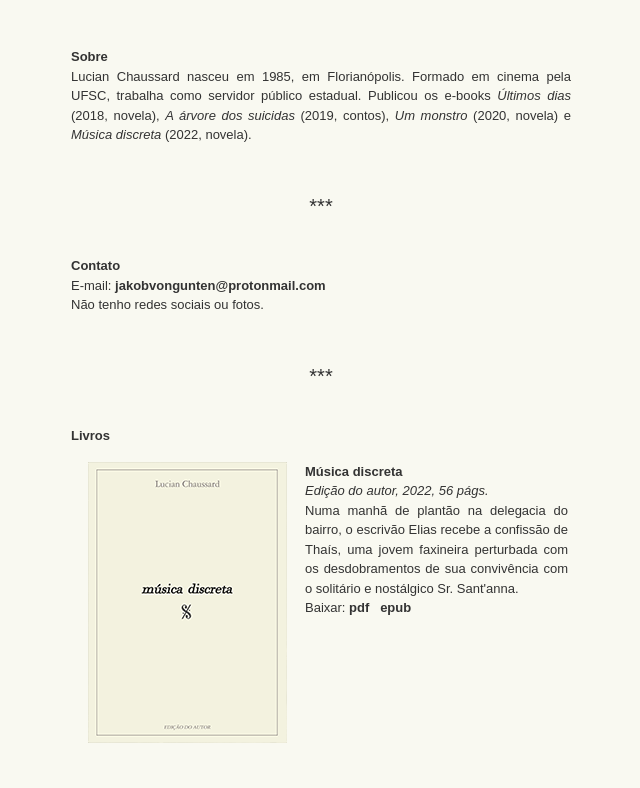
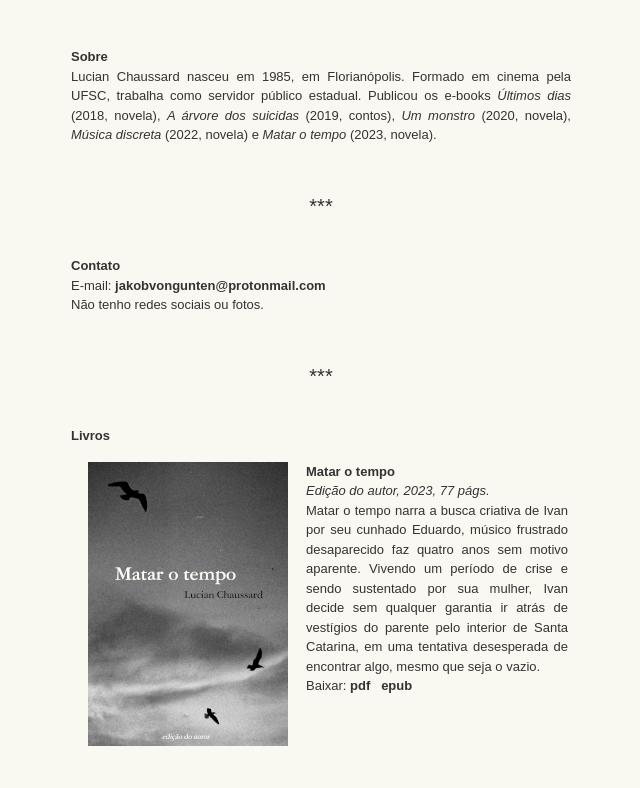
Before and after one commit to jakobvongunten/lucianchaussard, a plain HTML site: page index.html in a window 1280 px wide. Shown: the part 220-1008 px from the top of the page, without its empty margins (319-959 px from the left). Drawn offline with Linux system fonts and the light colour scheme.

Commit message:
Inclusão de Matar o tempo.
inclusão de Matar o tempo.

```diff
--- a/index.html
+++ b/index.html
@@ -68,7 +68,7 @@ h1 {
 
 <p style="text-align:center;"><img src="https://raw.githubusercontent.com/jakobvongunten/lucianchaussard/main/imagens/lobo.png"></p><br>
 
-<p style="text-align:justify;" id="sobre"><br><strong>Sobre</strong><br>Lucian Chaussard nasceu em 1985, em Florianópolis. Formado em cinema pela UFSC, trabalha como servidor público estadual. Publicou os e-books <em>Últimos dias</em> (2018, novela), <em>A árvore dos suicidas</em> (2019, contos), <em>Um monstro</em> (2020, novela) e <em>Música discreta</em> (2022, novela).</p><br>
+<p style="text-align:justify;" id="sobre"><br><strong>Sobre</strong><br>Lucian Chaussard nasceu em 1985, em Florianópolis. Formado em cinema pela UFSC, trabalha como servidor público estadual. Publicou os e-books <em>Últimos dias</em> (2018, novela), <em>A árvore dos suicidas</em> (2019, contos), <em>Um monstro</em> (2020, novela), <em>Música discreta</em> (2022, novela) e <em>Matar o tempo</em> (2023, novela).</p><br>
 
 <p class="sep">***</p>
 
@@ -81,6 +81,14 @@ Não tenho redes sociais ou fotos.
 <p class="sep">***</p>
 
 <p id="livros"><br><strong>Livros</strong></p>
+
+<table>
+  <tr>
+    <td><img src="https://raw.githubusercontent.com/jakobvongunten/lucianchaussard/main/imagens/matar.png"></td>
+    <td><strong>Matar o tempo</strong><br><em>Edição do autor, 2023, 77 págs.</em><br>Matar o tempo narra a busca criativa de Ivan por seu cunhado Eduardo, músico frustrado desaparecido faz quatro anos sem motivo aparente. Vivendo um período de crise e sendo sustentado por sua mulher, Ivan decide sem qualquer garantia ir atrás de vestígios do parente pelo interior de Santa Catarina, em uma tentativa desesperada de encontrar algo, mesmo que seja o vazio.<br>Baixar: <a href="https://github.com/jakobvongunten/lucianchaussard/raw/main/livros/matar.pdf" target="_blank">pdf</a> &nbsp; <a href="https://github.com/jakobvongunten/lucianchaussard/raw/main/livros/matar.epub" target="_blank">epub</a> <!-- &nbsp; <a href="https://github.com/jakobvongunten/lucianchaussard/raw/main/livros/matar.mobi" target="_blank">mobi</a> --> </td></tr></table>
+
+<p><br></p>
+
 
 <table>
   <tr>
@@ -110,6 +118,6 @@ Não tenho redes sociais ou fotos.
 
 <p><br></p><hr style="color: #cccccc">
 
-<p style="text-align:center;">Florianópolis, SC - 2022 &#8226; <a href="#topo">topo</a></p></div>
+<p style="text-align:center;">Florianópolis, SC - 2023 &#8226; <a href="#topo">topo</a></p></div>
 </body>
 </html>
```
Also changed, not shown: imagens/matar.png (added), 2 other files.
